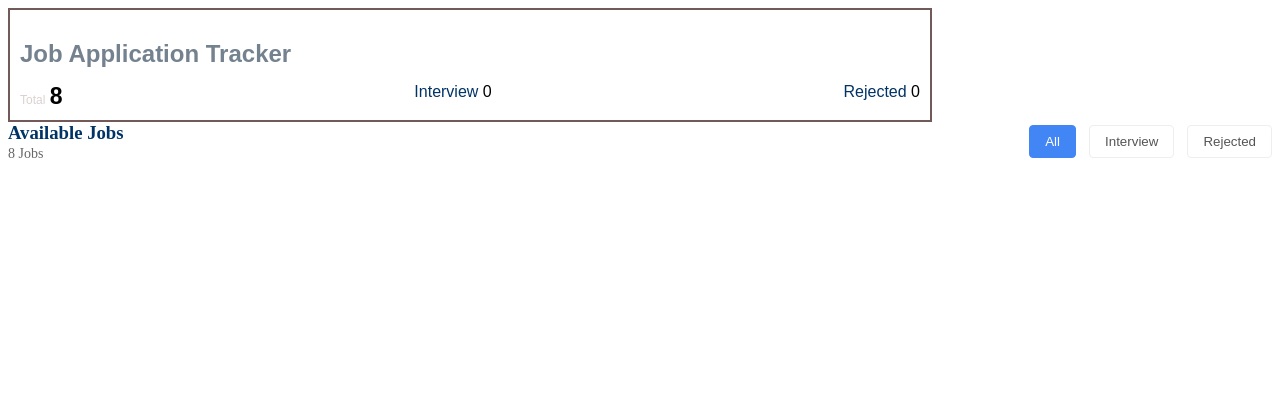
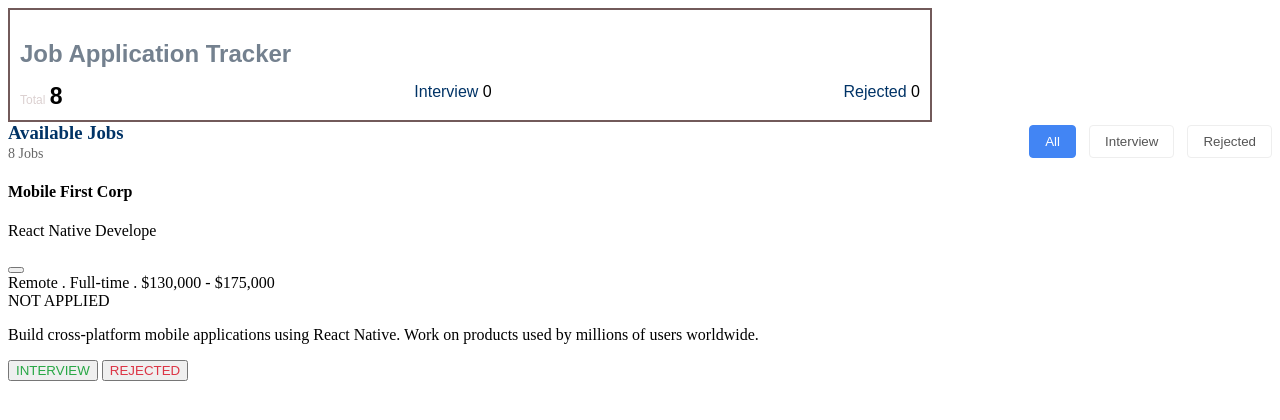
Before and after one commit to grabir2k27/Job-tracker, a plain HTML site: page index.html in a window 1280 px wide. Drawn offline with Linux system fonts and the light colour scheme.

Commit message:
added card section

```diff
--- a/index.html
+++ b/index.html
@@ -39,6 +39,29 @@
         </div>
     </div>
 
+
+    <div>
+        <div class="card-header">
+        <h4>Mobile First Corp</h4>
+        <p class="job-title">React Native Develope</p>
+    </div>
+    <button class="delete-btn" aria-label ="delete">
+
+</button>
+
+        <div class="job-meta">
+            <span>Remote</span> . <span>Full-time</span> . <span>$130,000 - $175,000</span>
+        </div>
+        <div class="statrus-badge not-applied">NOT APPLIED</div>
+        <p class="description">Build cross-platform mobile applications using React Native. Work on products used by millions of users worldwide.
+        </p>
+
+        <div class="card-actions">
+            <button class="action-btn interview">INTERVIEW</button>
+            <button class="action-btn rejected">REJECTED</button>
+        </div>
+        </div>
+
     <script src="script.js"></script>
 </body>
 </html>
```
